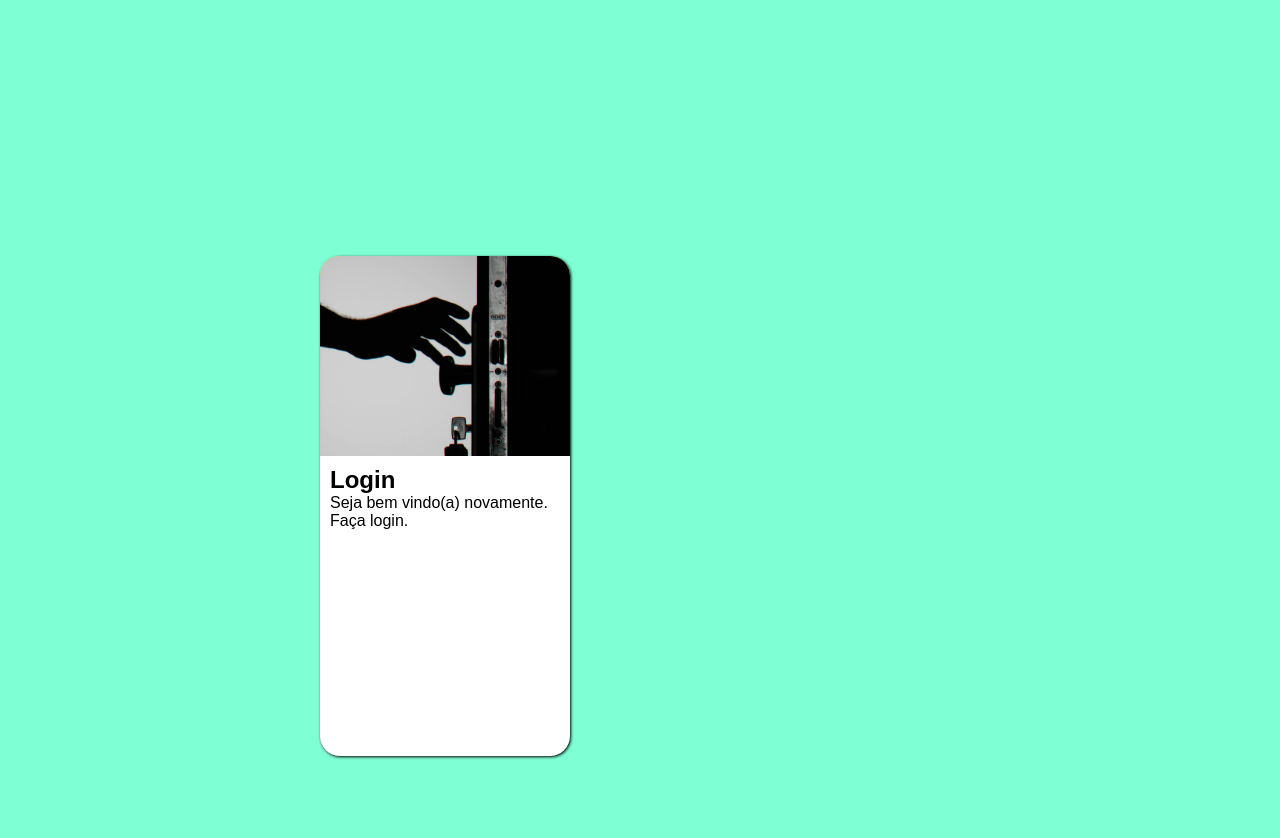
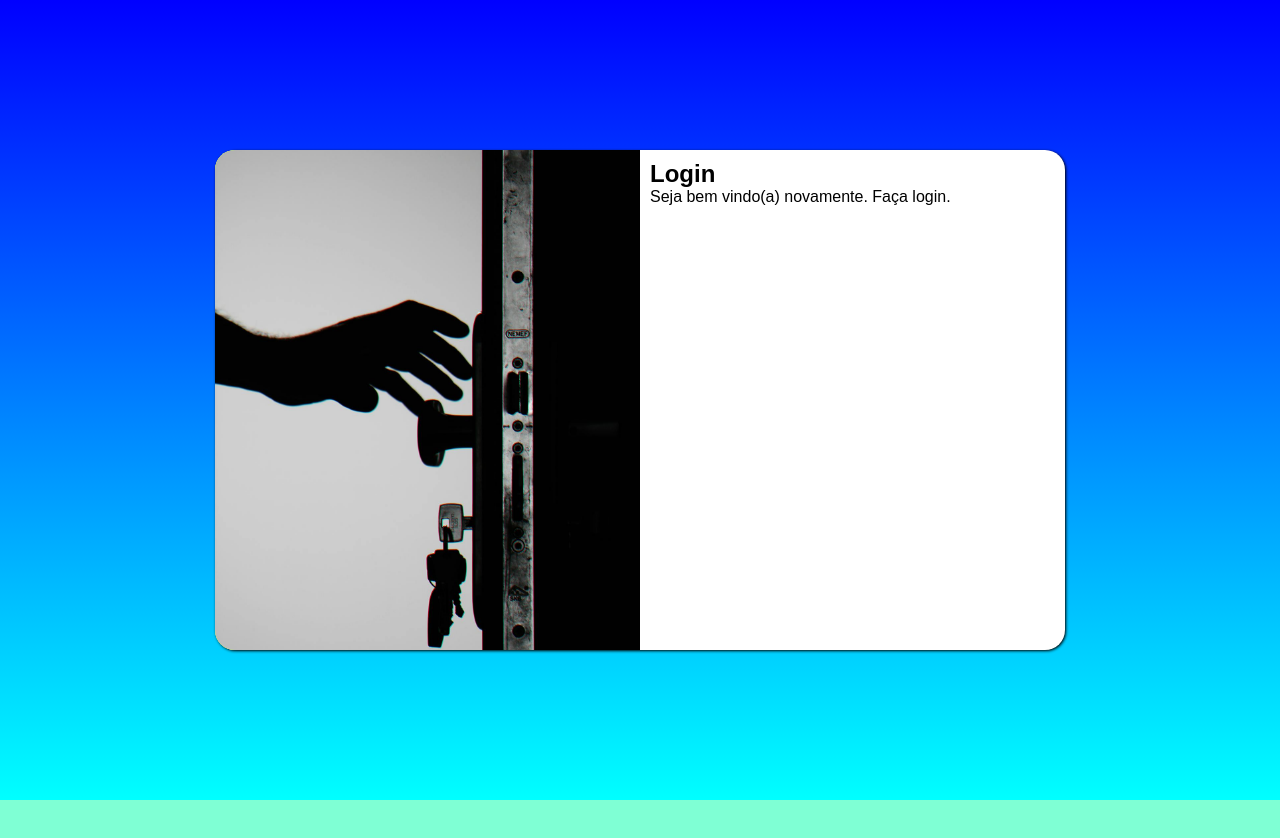
Before and after one commit to J-Grym/projeto-login, a plain HTML site: page index.html in a window 1280 px wide. Drawn offline with Linux system fonts and the light colour scheme.

Commit message:
media-query para outras telas

```diff
--- /dev/null
+++ b/estilos/media-query.css
@@ -0,0 +1,47 @@
+@charset "UTF-8";
+
+@media screen and (min-width: 768px) and (max-width: 992px)
+{
+    main {
+        background-color: aqua;
+    }
+
+    section#login {
+        width: 70vw;
+    }
+
+    section#login > #imagem {
+        float: left;
+        width: 30%;
+        height: 100%;
+    }
+
+    #login #formulario {
+        float: right;
+        width: 70%;
+    }
+}
+
+@media screen and (min-width: 992px)
+{
+    main {
+        background-image: linear-gradient(to bottom, blue, aqua);
+    }
+
+
+    section#login {
+        width: 850px;
+    }
+
+    section#login > #imagem {
+        float: left;
+        width: 50%;
+        height: 100%;
+    }
+
+
+    section#login > div#formulario {
+        float: right;
+        width: 50%;
+    }
+}
--- a/estilos/style.css
+++ b/estilos/style.css
@@ -14,8 +14,9 @@ body {
 }
 
  main {
+    background-color: blue;
     position: absolute;
-    height: 100vw;
+    height: 100%;
     width: 100vw;
 }
 
@@ -26,9 +27,12 @@ section#login {
     width: 250px;
     height: 500px;
     border-radius: 20px;
-    top: 20%;
-    left: 25%;
+    top: 50%;
+    left: 50%;
+    transform: translate(-50%, -50%);
     box-shadow: 1px 1px 3px black;
+
+    transition: width 1s, height 1s;
 }
 
 #imagem {
--- a/index.html
+++ b/index.html
@@ -5,6 +5,7 @@
     <meta name="viewport" content="width=device-width, initial-scale=1.0">
     <title>Login</title>
     <link rel="stylesheet" href="estilos/style.css">
+    <link rel="stylesheet" href="estilos/media-query.css">
 </head>
 <body>
     <main>
```
